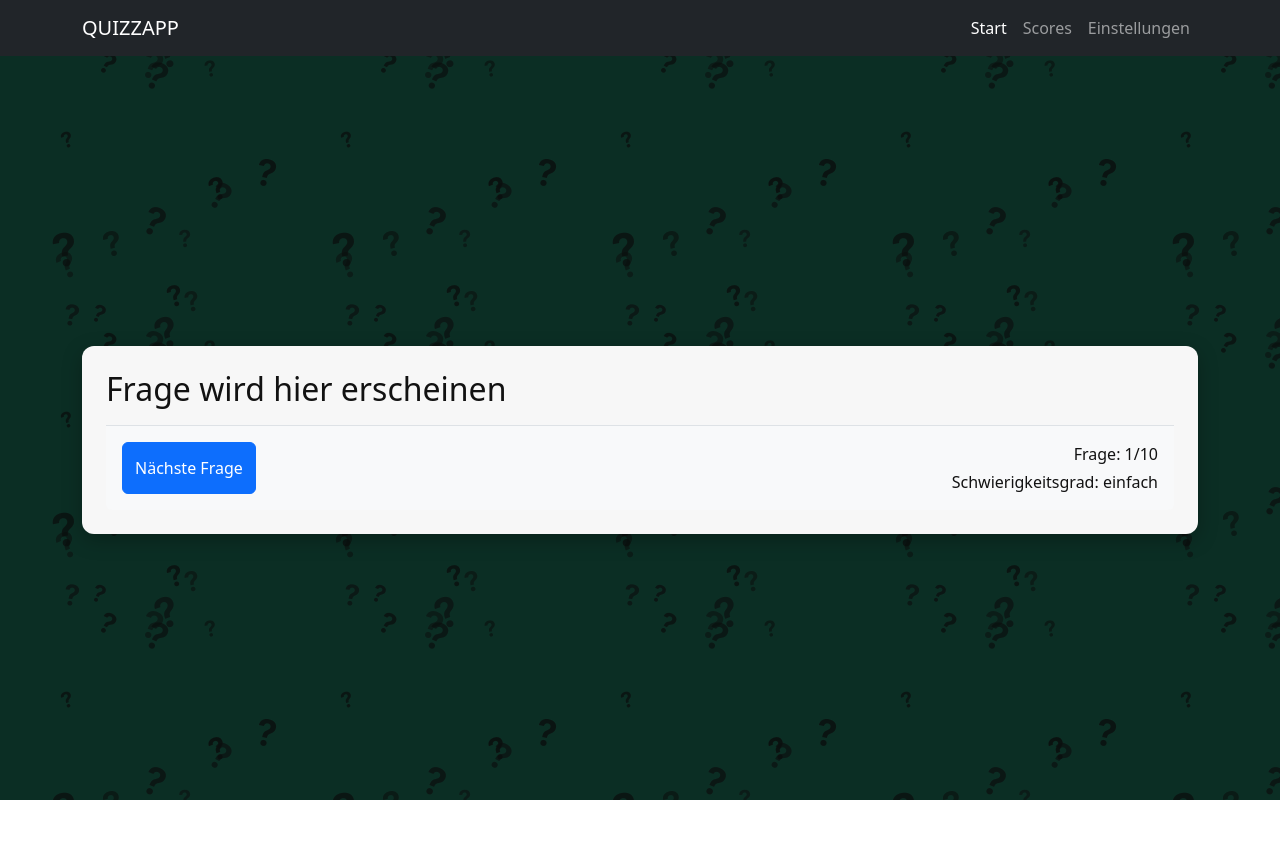
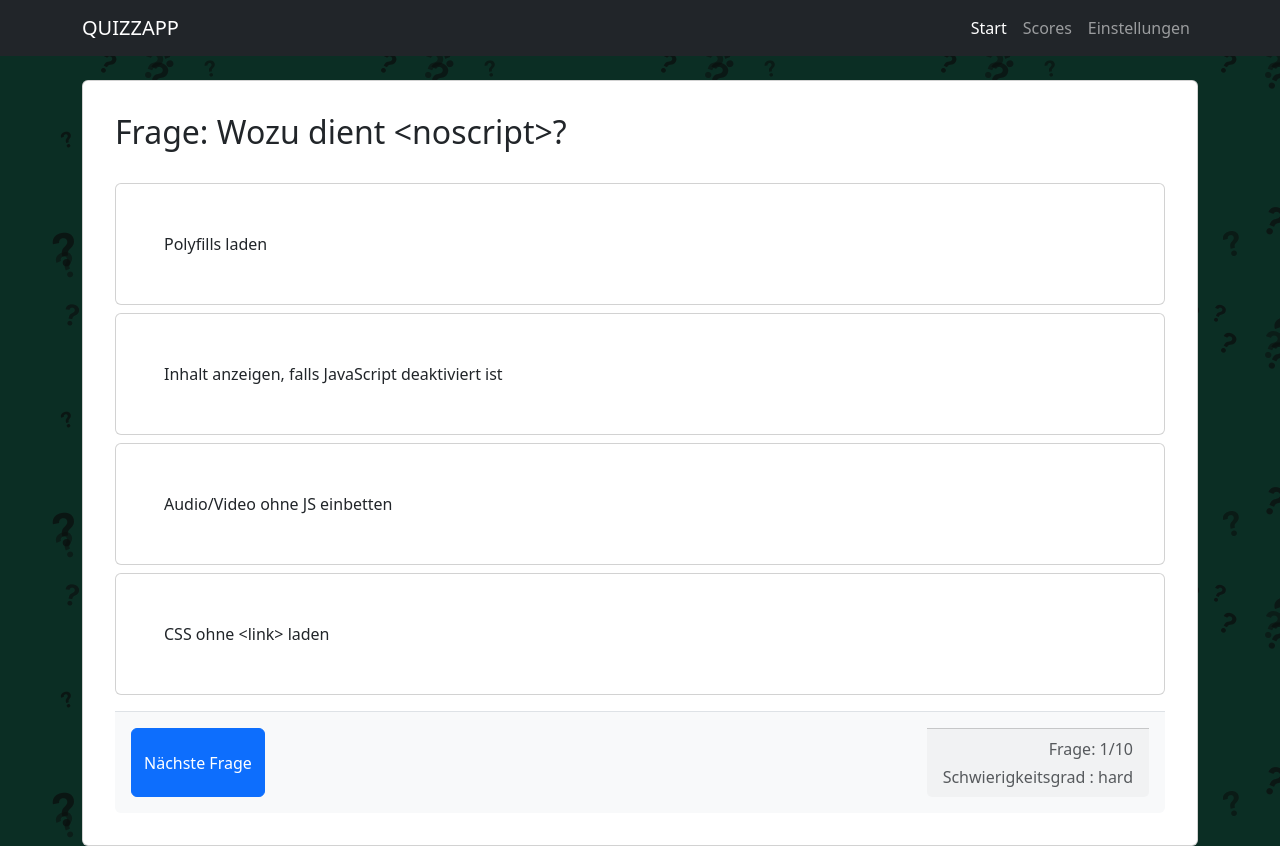
Before and after one commit to quirinthedude/quizapp, a website built with Vite: page index.html in a window 1280 px wide. Before the commit the page ends 800 px from the top, so only its background shows below. Built offline with nearby package versions, Linux system fonts and the light colour scheme.

Commit message:
renderfunctions added game-logic still to do

```diff
--- a/index.html
+++ b/index.html
@@ -32,16 +32,38 @@
 
   <!-- Abstand unter fixed Navbar -->
   <main class="container" style="padding-top:80px">
-    <div class="quiz-box p-4">
-      <h2 class="quiz-question">Frage wird hier erscheinen</h2>
-      <div class="quiz-answers"></div>
+      <div class="card">
+      <h2 id="quiz-question">Frage wird hier erscheinen</h2>
+      <div id="quiz-answers">
+        <div class="card mb-2">
+          <div id="answer_1" class="card-body">
+            Antwort
+          </div>
+        </div>
+        <div class="card mb-2">
+          <div id="answer_2" class="card-body">
+            Antwort
+          </div>
+        </div>
+        <div class="card mb-2">
+          <div id="answer_3" class="card-body">
+            Antwort
+          </div>
+        </div>
+        <div class="card">
+          <div id="answer_4" class="card-body">
+            Antwort
+          </div>
+        </div>
+      </div>
 
       <!-- <div class="d-flex align-items-stretch"> -->
-        <div class="d-flex justify-content-between align-items-stretch mt-3 p-3 border-top bg-body-tertiary rounded-bottom">
+        <div class="d-flex justify-content-between align-items-stretch
+         mt-3 p-3 border-top bg-body-tertiary rounded-bottom card-footer text-body-secondary">
 
         <button id="next-btn" class="btn btn-primary">Nächste Frage</button>
 
-        <div class="ms-auto d-flex flex-column align-items-end gap-1 text-end">
+        <div class="card-footer text-body-secondary ms-auto d-flex flex-column align-items-end gap-1 text-end">
           <span id="question-number">Frage: 1/10</span>
           <span id="level">Schwierigkeitsgrad: einfach</span>
         </div>
--- a/src/main.js
+++ b/src/main.js
@@ -7,14 +7,68 @@ import 'bootstrap-icons/font/bootstrap-icons.css';
 
 import './style.css';
 import { QUIZ } from './data/quiz.js';
-console.log('Rubriken:', QUIZ.map(r => r.rubric));
-console.log('Fragen HTML:', QUIZ.find(r => r.rubric==='HTML')?.questions.length);
+// console.log('Rubriken:', QUIZ.map(r => r.rubric));
+// console.log('Fragen HTML:', QUIZ.find(r => r.rubric==='HTML')?.questions.length);
+
+console.info('Using script:', import.meta.url);
+if (!import.meta.url.includes('/src/main.js')) {
+  console.warn('⚠️ Du editierst offenbar nicht /src/main.js');
+}
+
+// const html = QUIZ.find(r => r.rubric === 'HTML');
+// const first = html.questions[0];
+let currentDifficulty = "hard";
+let currentRubric = "HTML";
+let currentQuestionNumber = 1;
+const currentQuest =
+  (QUIZ.find(r => r.rubric === currentRubric)?.questions || [])
+    .filter(q => q.difficulty === currentDifficulty)
+    .slice(0, 10)
+    .map(q => ({
+      question:     q.text,
+      answer_1:     q.choices[0],
+      answer_2:     q.choices[1],
+      answer_3:     q.choices[2],
+      answer_4:     q.choices[3],
+      right_answer: q.correctIndex + 1, // 0-basiert → 1-basiert
+      answered:     true
+    }));
+
+function init() {
+
+    renderQuestion();
+    renderAnswers();
+    renderQuestionNumber();
+    renderDifficulty();
+}
+
+function renderQuestionNumber() {
+    const questionNumber = document.getElementById('question-number');
+    questionNumber.textContent = `Frage: ${currentQuestionNumber}/${currentQuest.length}`;
+}
+
+function renderDifficulty() {
+    const level = document.getElementById('level');
+    level.textContent = `Schwierigkeitsgrad : ${currentDifficulty}`
+}
+
+function renderQuestion() {
+    const quizQuestion = document.getElementById('quiz-question');
+    quizQuestion.textContent = `Frage: ${currentQuest[currentQuestionNumber].question}`;
+}
+
+function renderAnswers() {
+    const answer1 = document.getElementById('answer_1');
+    const answer2 = document.getElementById('answer_2');
+    const answer3 = document.getElementById('answer_3');
+    const answer4 = document.getElementById('answer_4');
+    answer1.textContent = `${currentQuest[currentQuestionNumber].answer_1}`;
+    answer2.textContent = `${currentQuest[currentQuestionNumber].answer_2}`;
+    answer3.textContent = `${currentQuest[currentQuestionNumber].answer_3}`;
+    answer4.textContent = `${currentQuest[currentQuestionNumber].answer_4}`;
 
 
-const html = QUIZ.find(r => r.rubric === 'HTML');
-const first = html.questions[0];
-
-
+}
 // einbinden von rubric: html
 ////////////////////////////////////////////////////////////////////////////////////
 // document.querySelector('.quiz-question').textContent = first.text;
@@ -30,7 +84,7 @@ const first = html.questions[0];
 
 // kleiner Funktionstest, dass JS läuft:
 console.log('main.js geladen');
-
+init();
 // Beispiel: erste Frage einsetzen
 // const questionEl = document.querySelector('.quiz-question');
 // const answersEl  = document.querySelector('.quiz-answers');
--- a/src/style.css
+++ b/src/style.css
@@ -106,14 +106,10 @@ body {
   /* background-attachment: fixed;  */
 }
 
-.quiz-box {
-  background: #f7f7f7;
-  color: #121212;
-  border-radius: 12px;
-  box-shadow: 0 6px 20px rgba(0,0,0,.25);
-}
-
 #quiz-footer {
   background: #1f2b46;
   color: #f7f7f7;
 }
+#quiz-question {
+  margin-bottom: 32px;
+}
```
